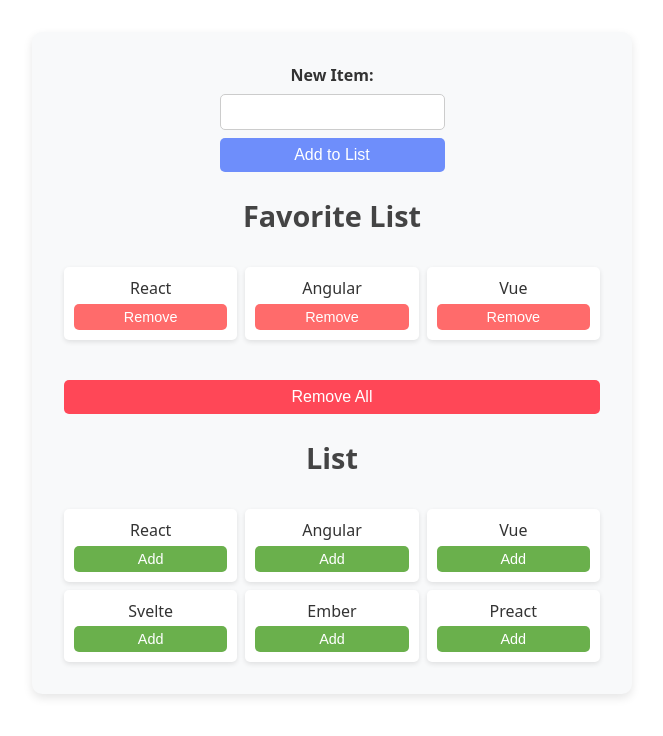
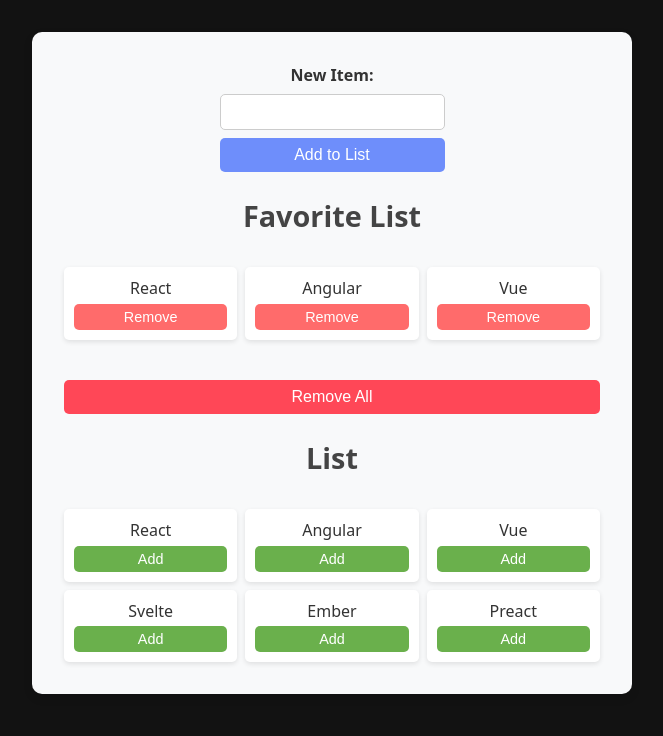
Before and after one commit to Espadv69/useState-Intermediate, a React (Vite) app in the folder DynamicFavorites/: page / in a window 1280 px wide. Shown: the top 736 px of the page, without its empty margins (308-971 px from the left). Built offline with nearby package versions, Linux system fonts and the light colour scheme; the HTML template or start-up script is replaced by a standard one.

Commit message:
Add background color variable and apply to body for improved aesthetics

```diff
--- a/DynamicFavorites/src/index.css
+++ b/DynamicFavorites/src/index.css
@@ -1,5 +1,6 @@
 :root {
   --font: system-ui, sans-serif;
+  --bg: #121212;
 }
 
 *,
@@ -12,4 +13,5 @@
 
 body {
   font-family: var(--font);
+  background: var(--bg);
 }
```
